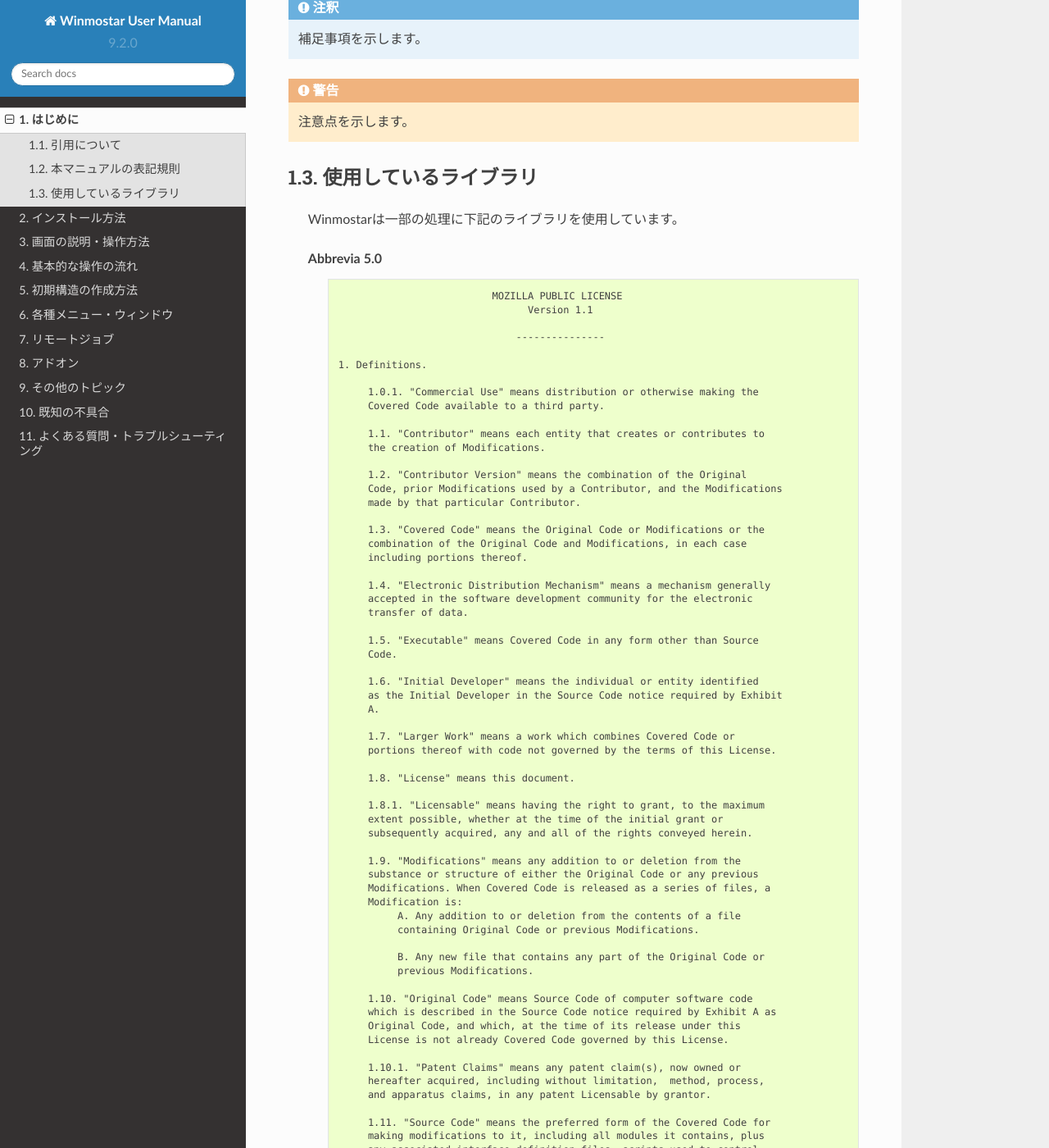
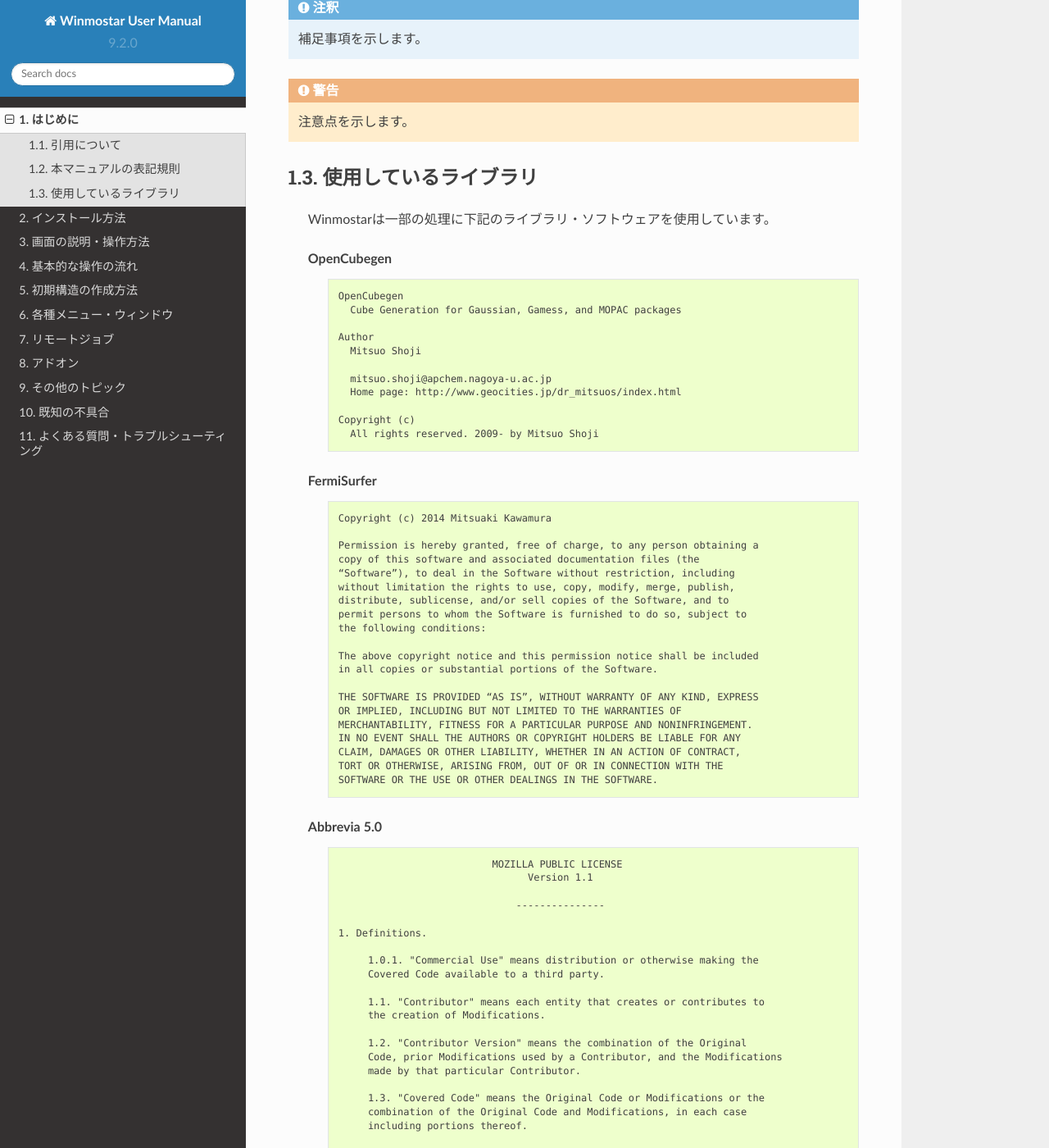
Before and after one commit to X-Ability/winmostar_doc, a Sphinx documentation site: the page built from source/introduction/introduction.rst, in a window 1280 px wide and 1400 px high, scrolled down 1166 px. Shown: the whole window at 82% size. Built offline with Sphinx 7.4.7 and the Read the Docs theme 2.0.0, drawn with Linux system fonts in a browser that asks for light colours.

Commit message:
OpenCubegen, FermiSurferのクレジットを追加
git-svn-id: http://varane/svn/winmostar_doc/trunk@59 10044ad8-96a7-4fcc-a7cb-627c628f43f5

```diff
--- a/source/introduction/introduction.rst
+++ b/source/introduction/introduction.rst
@@ -54,7 +54,48 @@
 使用しているライブラリ
 ===========================
 
-   Winmostarは一部の処理に下記のライブラリを使用しています。
+   Winmostarは一部の処理に下記のライブラリ・ソフトウェアを使用しています。
+
+   OpenCubegen
+      .. code-block:: text
+
+         OpenCubegen
+           Cube Generation for Gaussian, Gamess, and MOPAC packages
+
+         Author
+           Mitsuo Shoji
+
+           mitsuo.shoji@apchem.nagoya-u.ac.jp
+           Home page: http://www.geocities.jp/dr_mitsuos/index.html
+
+         Copyright (c)
+           All rights reserved. 2009- by Mitsuo Shoji
+
+
+   FermiSurfer
+      .. code-block:: text
+
+         Copyright (c) 2014 Mitsuaki Kawamura
+
+         Permission is hereby granted, free of charge, to any person obtaining a
+         copy of this software and associated documentation files (the
+         “Software”), to deal in the Software without restriction, including
+         without limitation the rights to use, copy, modify, merge, publish,
+         distribute, sublicense, and/or sell copies of the Software, and to
+         permit persons to whom the Software is furnished to do so, subject to
+         the following conditions:
+
+         The above copyright notice and this permission notice shall be included
+         in all copies or substantial portions of the Software.
+
+         THE SOFTWARE IS PROVIDED “AS IS”, WITHOUT WARRANTY OF ANY KIND, EXPRESS
+         OR IMPLIED, INCLUDING BUT NOT LIMITED TO THE WARRANTIES OF
+         MERCHANTABILITY, FITNESS FOR A PARTICULAR PURPOSE AND NONINFRINGEMENT.
+         IN NO EVENT SHALL THE AUTHORS OR COPYRIGHT HOLDERS BE LIABLE FOR ANY
+         CLAIM, DAMAGES OR OTHER LIABILITY, WHETHER IN AN ACTION OF CONTRACT,
+         TORT OR OTHERWISE, ARISING FROM, OUT OF OR IN CONNECTION WITH THE
+         SOFTWARE OR THE USE OR OTHER DEALINGS IN THE SOFTWARE.
+
 
    Abbrevia 5.0
       .. code-block:: text
```
